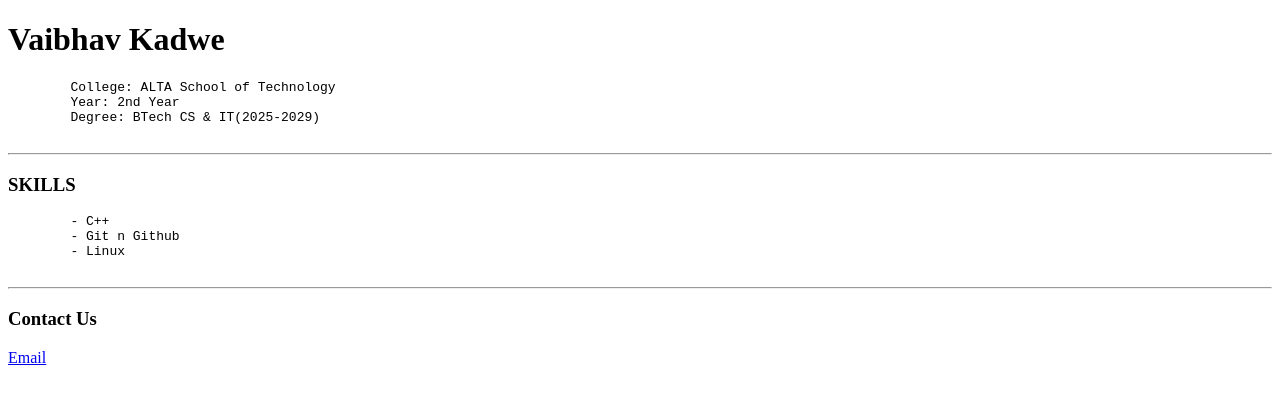
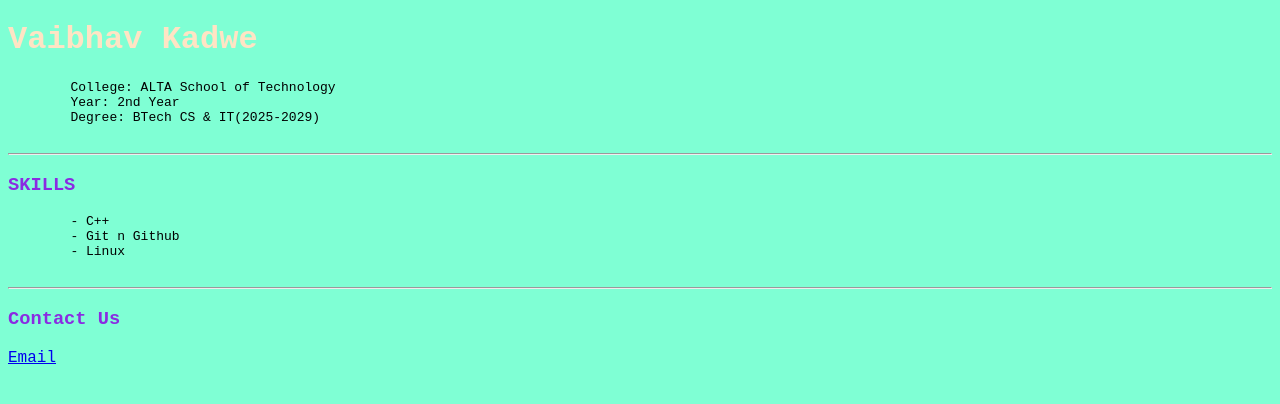
Before and after one commit to vaibhavkadwe/GitHub-practical-test, a plain HTML site: page index.html in a window 1280 px wide. Drawn offline with Linux system fonts and the light colour scheme.

Commit message:
Styles the website

```diff
--- a/index.html
+++ b/index.html
@@ -4,6 +4,7 @@
     <meta charset="UTF-8">
     <meta name="viewport" content="width=device-width, initial-scale=1.0">
     <title>Portfolio</title>
+    <link rel="stylesheet" href="style.css">
 </head>
 <body>
     <h1>Vaibhav Kadwe</h1>
--- a/style.css
+++ b/style.css
@@ -0,0 +1,12 @@
+body{
+    background-color: aquamarine;
+    font-family: 'Courier New', Courier, monospace;
+}
+
+h1{
+    color:bisque;
+}
+
+h3{
+    color:blueviolet;
+}
```
